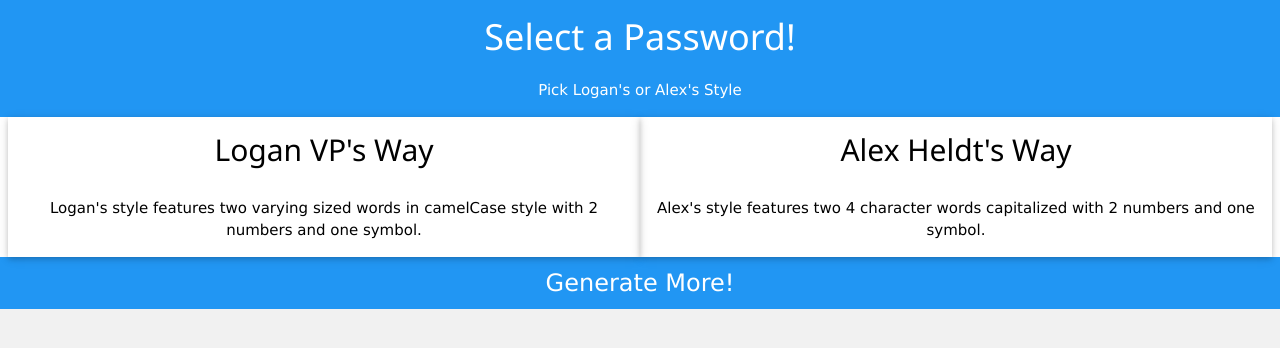
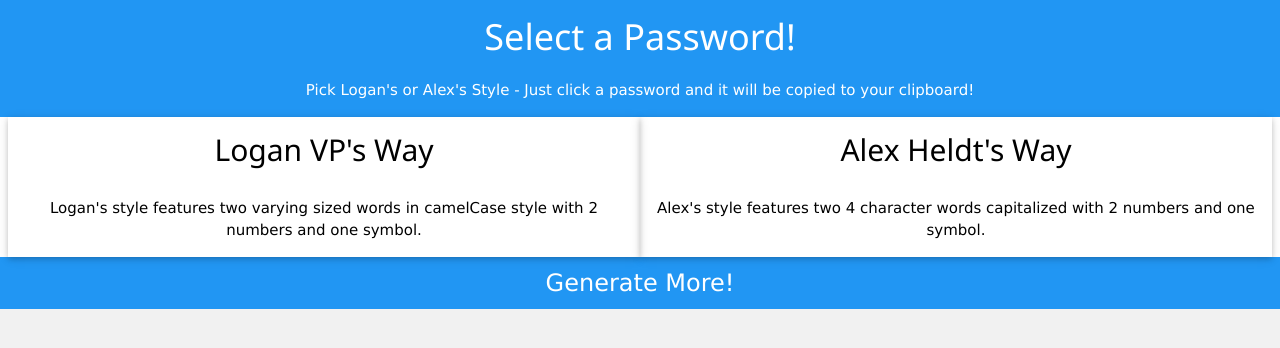
Before and after one commit to Loganvp/Loganvp.github.io, a plain HTML site: page index.html in a window 1280 px wide. Drawn offline with nearby package versions, Linux system fonts and the light colour scheme; no server answers.

Commit message:
Update index.html
Added explanations

```diff
--- a/index.html
+++ b/index.html
@@ -9,7 +9,7 @@
    <body onload="runPasswords()" class="w3-light-grey">
       <div class="w3-container w3-blue w3-center">
          <h1>Select a Password!</h1>
-         <p>Pick Logan's or Alex's Style</p>
+         <p>Pick Logan's or Alex's Style - Just click a password and it will be copied to your clipboard!</p>
       </div>
       <div class="w3-row-padding w3-white">
          <div class="w3-half w3-center w3-card-2">
```
